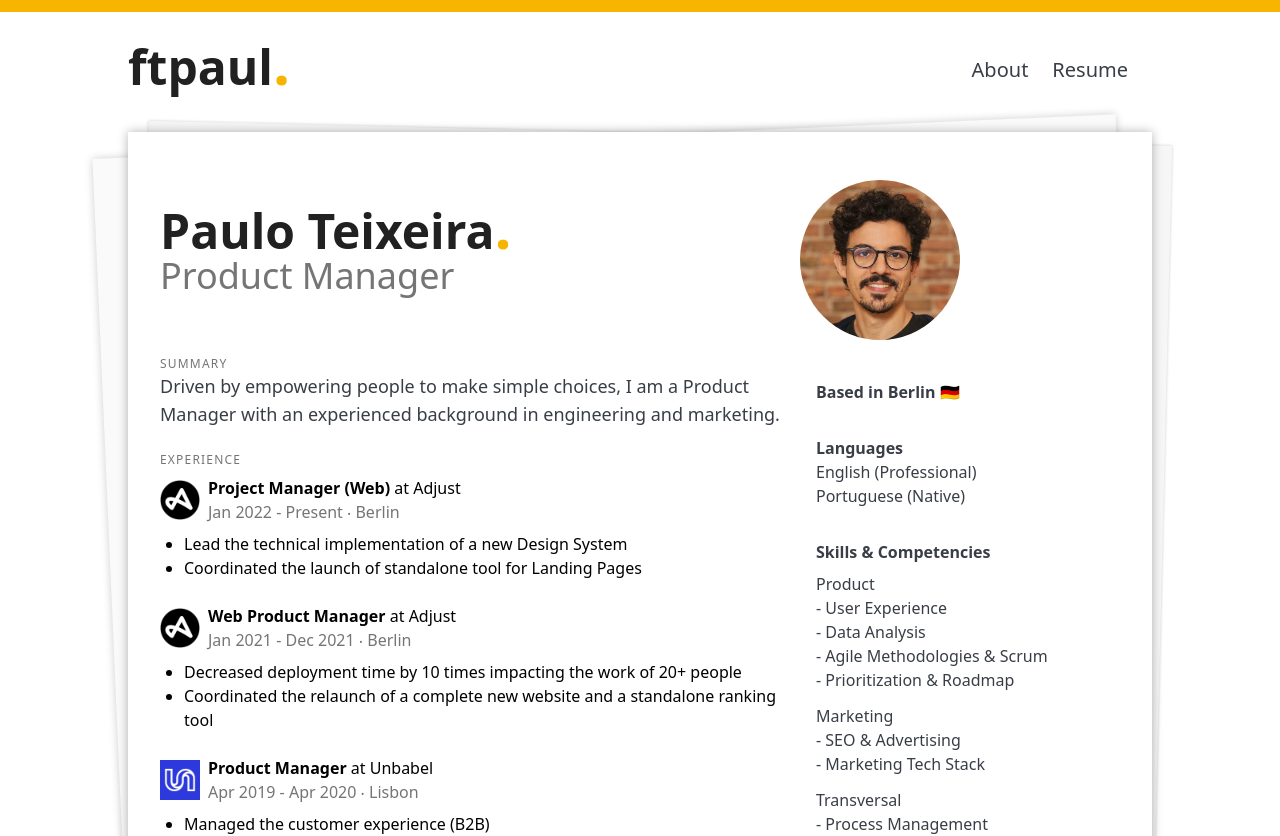
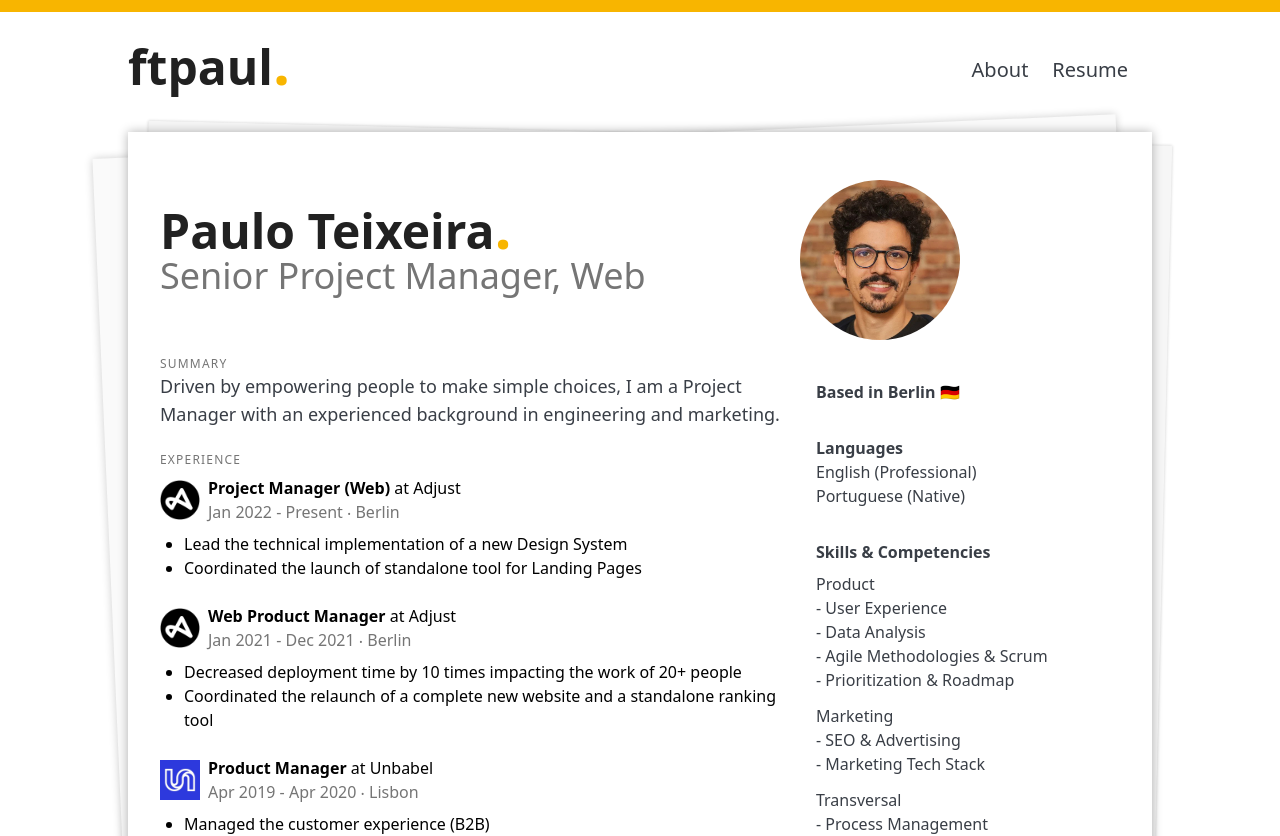
Before and after one commit to ftpaul/ftpaul, a Next.js app: page /resume in a window 1280 px wide. Shown: the top 836 px of the page. Built offline with nearby package versions, Linux system fonts and the light colour scheme.

Commit message:
fix: seo, removed comments, and small improvements

```diff
--- a/app/page.tsx
+++ b/app/page.tsx
@@ -6,8 +6,8 @@
 import jobHistory from '../content/jobHistory.json'
 
 export const metadata = {
-  title: 'Paulo Teixeira · Product Manager · ftpaul.io',
-  description: 'Generate a meta description that\'s not meh later on',
+  title: 'Paulo Teixeira · Senior Projetc Manager, Web · ftpaul.io',
+  description: 'A Senior Project Manager with a solid background in engineering and marketing. Delivering digital products since 2013.',
 }
 
 export default async function IndexPage() {
@@ -15,8 +15,6 @@
     return (
       <>
       <div className="heroWidth flex flex-wrap max-w-screen-lg py-0 my-16 xs:my-6 mx-auto px-4 sm:px-0">
-
-
 
       <div className="flex w-1/2 lg:w-1/2 sm:w-1/2 xs:w-full items-center ">
         <div >
@@ -45,7 +43,7 @@
       </div>
 
       <Features />
-            {/* TO DO Add a feautre to decide which job is picked uo here */}
+
       <CompanyHistory jobHistory={jobHistory} />
 
       <Contact />
--- a/app/resume/page.tsx
+++ b/app/resume/page.tsx
@@ -1,22 +1,17 @@
-// import React from "react";
-// import Seo from '../components/seo';
 import ExperienceBlock from '../../components/resume/ExperienceBlock'
-// import Navigation from '../components/navigation/navigation';
 import Image from 'next/image'
 import '../../styles/resume.css'
 
 import content from '../../content/resume.json'
 import jobHistory from '../../content/jobHistory.json'
-import Button from '../../components/Button';
 
 
-//const ResumePage: React.FC<ResumeProps> = ({ content }) => {
-  export default async function ResumePage() {
+export default async function ResumePage() {
 
   const seo = {
     title: "Paulo Teixeira Resume",
-    description: "Find and download Paulo Teixeira's curriculum. A Product Manager with 5+ years of experience in digital businesses."
-  };
+    description: "Find and download Paulo Teixeira's curriculum. A Project Manager with 10+ years of experience in digital businesses."
+  }
 
 
   return (
--- a/components/Button.tsx
+++ b/components/Button.tsx
@@ -1,6 +1,6 @@
 import Link from "next/link";
 
-const Button = ({ children, to, transparent, yellow }) => (
+const Button = ({ to, transparent, yellow, children }) => (
 
   <Link className={(transparent && !yellow) ? `inline-flex text-lg font-bold tracking-tight border-yellow-600 border-b-2 text-white hover:border-white border-b-2 transition-colors duration-300 ease-in` :
     ((transparent && yellow) ? `inline-flex items-center justify-center text-lg tracking-tight hover:text-white px-4 pt-2 pb-2 hover:bg-yellow-600 rounded-md bg-transparent border-2 border-yellow-600 text-yellow-600` :
--- a/components/Layout.tsx
+++ b/components/Layout.tsx
@@ -7,15 +7,12 @@
 
 function OldLayout({ children }) {
   return (
-
-
       <div>
         <Navigation />
         {children}
         <Footer />
       </div>
-
-  );
+  )
 }
 
 export default OldLayout;
--- a/content/resume.json
+++ b/content/resume.json
@@ -1,7 +1,7 @@
 {
     "name": "Paulo Teixeira",
-    "title": "Product Manager",
-    "summary": "Driven by empowering people to make simple choices, I am a Product Manager with an experienced background in engineering and marketing.",
+    "title": "Senior Project Manager, Web",
+    "summary": "Driven by empowering people to make simple choices, I am a Project Manager with an experienced background in engineering and marketing.",
     "education": [
       {
         "school": "ISCTE-IUL",
```
Lines whose indentation alone changed are shown as unchanged.
